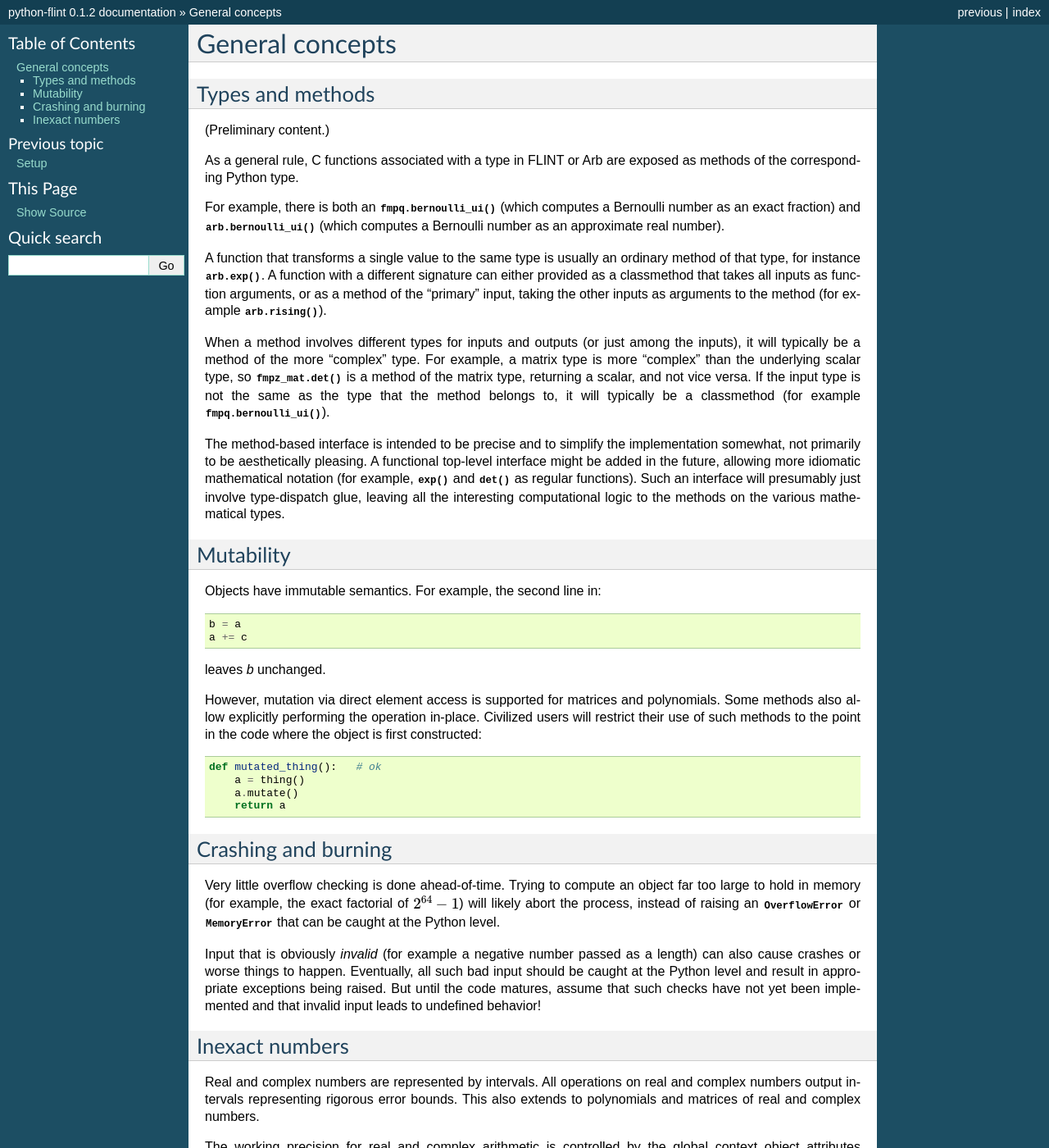
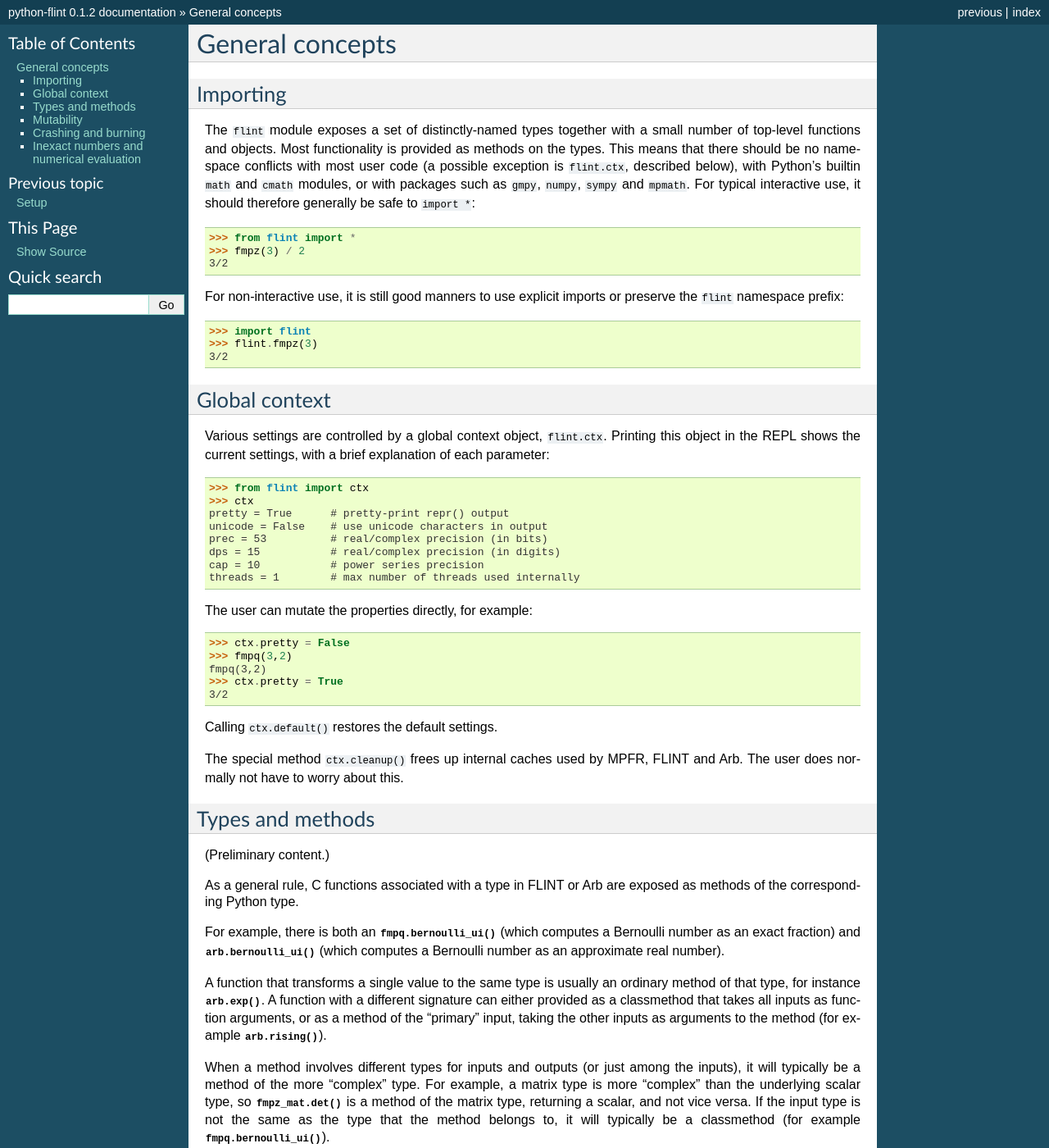
Before and after one commit to flintlib/python-flint, a Sphinx documentation site: the page built from doc/source/general.rst, in a window 1280 px wide and 1400 px high. Shown: the whole window at 82% size. Built offline with Sphinx 7.4.7, drawn with Linux system fonts in a browser that asks for light colours; pages that are not in the unit, such as notebooks, are missing from menus; some of the changed text lies outside the part shown.

Commit message:
in-progress cleanup + documenting things

```diff
--- a/doc/source/general.rst
+++ b/doc/source/general.rst
@@ -1,5 +1,59 @@
 General concepts
 ===============================================================================
+
+Importing
+-----------------
+
+The ``flint`` module exposes a set of distinctly-named types together
+with a small number of top-level functions and objects.
+Most functionality is provided as methods on the types. This means
+that there should be no namespace conflicts with most user code
+(a possible exception is ``flint.ctx``, described below),
+with Python's builtin ``math`` and ``cmath`` modules, or with
+packages such as ``gmpy``, ``numpy``, ``sympy`` and ``mpmath``.
+For typical interactive use, it should therefore
+generally be safe to ``import *``:
+
+    >>> from flint import *
+    >>> fmpz(3) / 2
+    3/2
+
+For non-interactive use, it is still good manners to use explicit
+imports or preserve the ``flint`` namespace prefix::
+
+    >>> import flint
+    >>> flint.fmpz(3)
+    3/2
+
+Global context
+-----------------
+
+Various settings are controlled by a global context object,
+``flint.ctx``. Printing this object in the REPL shows the current
+settings, with a brief explanation of each parameter::
+
+    >>> from flint import ctx
+    >>> ctx
+    pretty = True      # pretty-print repr() output
+    unicode = False    # use unicode characters in output
+    prec = 53          # real/complex precision (in bits)
+    dps = 15           # real/complex precision (in digits)
+    cap = 10           # power series precision
+    threads = 1        # max number of threads used internally
+
+The user can mutate the properties directly, for example::
+
+    >>> ctx.pretty = False
+    >>> fmpq(3,2)
+    fmpq(3,2)
+    >>> ctx.pretty = True
+    3/2
+
+Calling ``ctx.default()`` restores the default settings.
+
+The special method ``ctx.cleanup()`` frees up internal caches
+used by MPFR, FLINT and Arb. The user does normally not have to
+worry about this.
 
 Types and methods
 -----------------
@@ -54,7 +108,7 @@ and polynomials. Some methods also allow explicitly performing the
 operation in-place. Civilized users will restrict their use of such
 methods to the point in the code where the object is first constructed::
 
-    def mutated_thing():   # ok
+    def create_thing():   # ok
         a = thing()
         a.mutate()
         return a
@@ -75,8 +129,8 @@ and result in appropriate exceptions being raised. But until the code
 matures, assume that such checks have not yet been implemented and that
 invalid input leads to undefined behavior!
 
-Inexact numbers
------------------
+Inexact numbers and numerical evaluation
+-----------------------------------------------------------------------
 
 Real and complex numbers are represented by intervals. All operations on
 real and complex numbers output intervals representing rigorous error bounds.
@@ -111,3 +165,10 @@ test both the predicate and the inverse predicate,
 e.g. if either ``x < y`` or ``y <= x`` returns *True*, then the other
 is definitely false; if both return *False*, then neither can be
 determined from the available data.
+
+The following convenience functions are provided for numerical evaluation
+with adaptive working precision.
+
+.. autofunction :: flint.good
+
+.. autofunction :: flint.showgood
```
Also changed, not shown: 7 other files.
